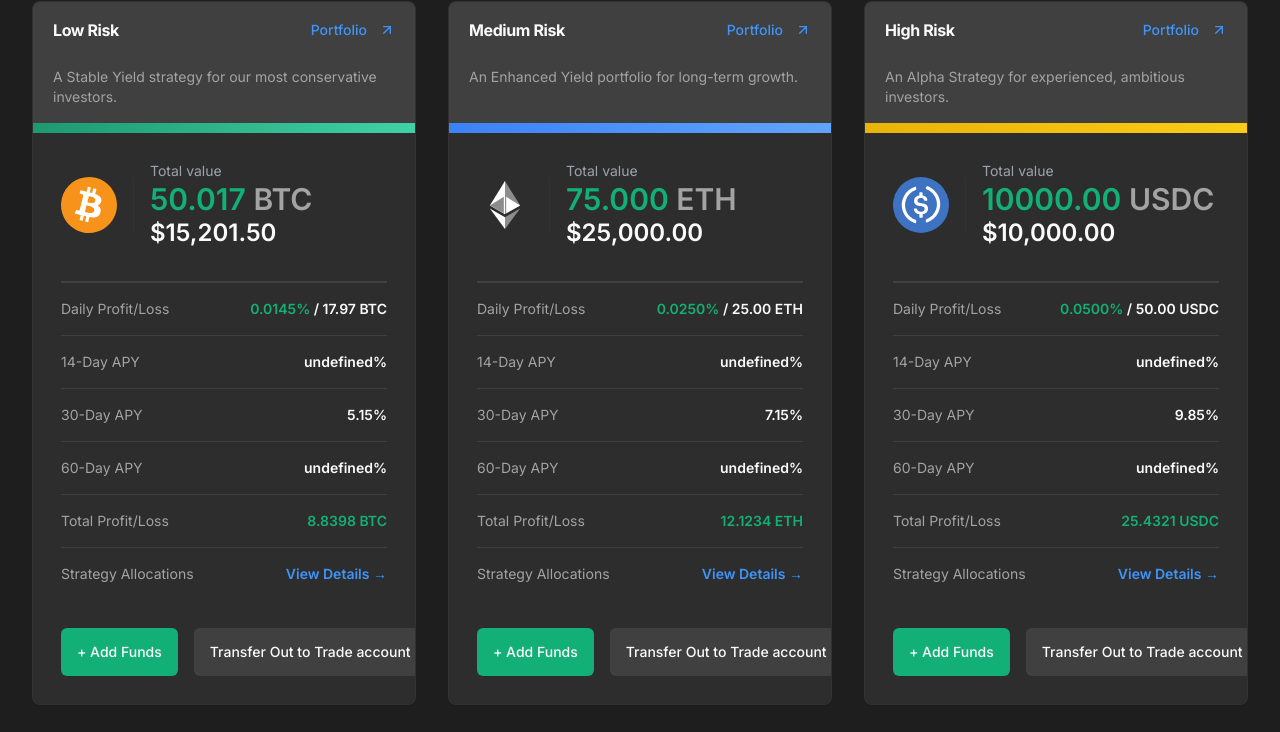
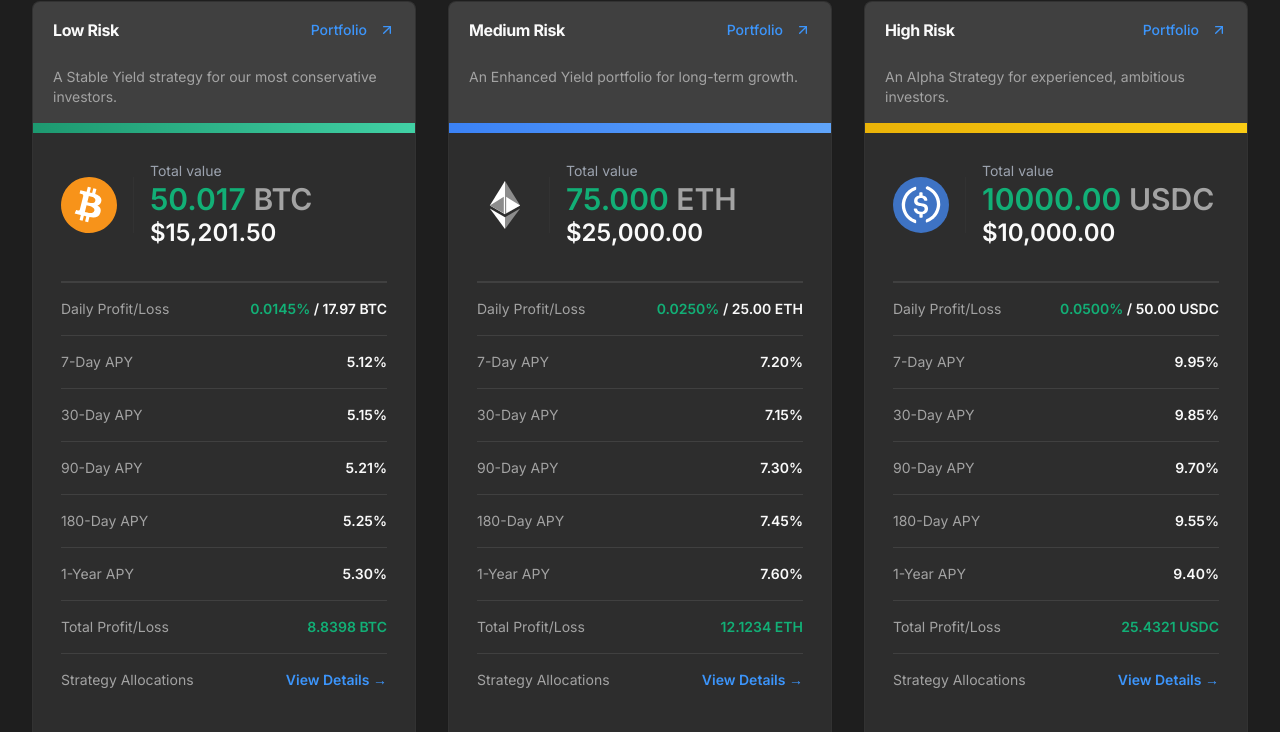
Before and after one commit to VitBd/Coinc, a Next.js app: page / in a window 1280 px wide. Shown: the part 545-1277 px from the top of the page. Built offline with nearby package versions, Linux system fonts and the light colour scheme.

Commit message:
Вот что я вижу сейчас в тёмном дизайне Посмотри на цвет этого Линка Скаж

```diff
--- a/src/app/page.tsx
+++ b/src/app/page.tsx
@@ -1,3 +1,4 @@
+
 
 import { DashboardHeader } from '@/components/dashboard/header';
 import { SummaryCard, type SummaryCardProps } from '@/components/dashboard/summary-card';
--- a/src/components/dashboard/portfolio-card.tsx
+++ b/src/components/dashboard/portfolio-card.tsx
@@ -58,9 +58,11 @@ type Asset = {
   usdValue: string;
   dailyProfitLossPercent: string;
   dailyProfitLoss: string;
-  fourteenDayApy: string;
+  sevenDayApy: string;
   thirtyDayApy: string;
-  sixtyDayApy: string;
+  ninetyDayApy: string;
+  oneHundredEightyDayApy: string;
+  oneYearApy: string;
   totalProfitLoss: string;
 };
 
@@ -192,9 +194,11 @@ export function PortfolioCard({
                     <span className="text-primary">{asset.dailyProfitLossPercent}%</span> / {dailyProfitLossValue} {asset.name}
                   </span>
                 </InfoRow>
-                <InfoRow label="14-Day APY" value={`${asset.fourteenDayApy}%`} valueClassName="text-foreground" />
+                <InfoRow label="7-Day APY" value={`${asset.sevenDayApy}%`} valueClassName="text-foreground" />
                 <InfoRow label="30-Day APY" value={`${asset.thirtyDayApy}%`} valueClassName="text-foreground" />
-                <InfoRow label="60-Day APY" value={`${asset.sixtyDayApy}%`} valueClassName="text-foreground" />
+                <InfoRow label="90-Day APY" value={`${asset.ninetyDayApy}%`} valueClassName="text-foreground" />
+                <InfoRow label="180-Day APY" value={`${asset.oneHundredEightyDayApy}%`} valueClassName="text-foreground" />
+                <InfoRow label="1-Year APY" value={`${asset.oneYearApy}%`} valueClassName="text-foreground" />
                 <InfoRow label="Total Profit/Loss" value={`${asset.totalProfitLoss}`} valueClassName="text-primary" />
                 <InfoRow label="Strategy Allocations">
                     <DialogTrigger asChild>
```
